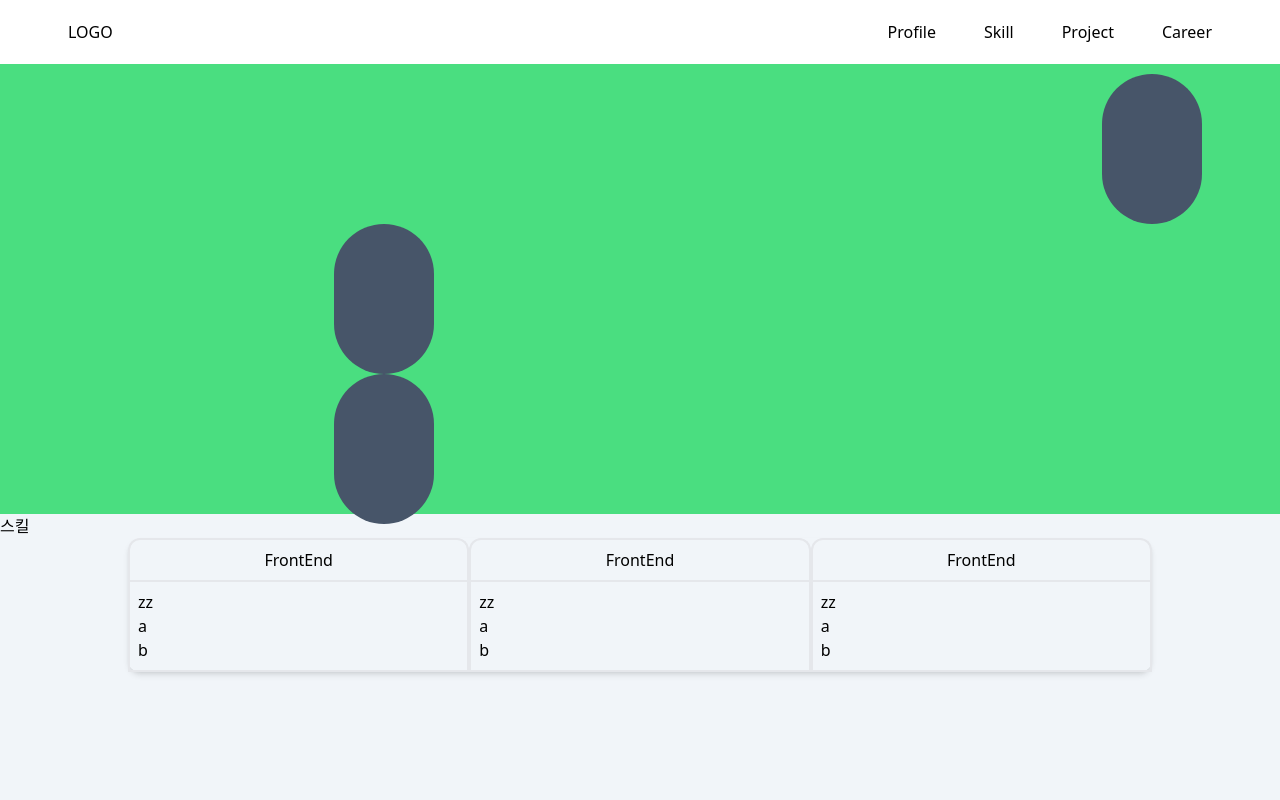
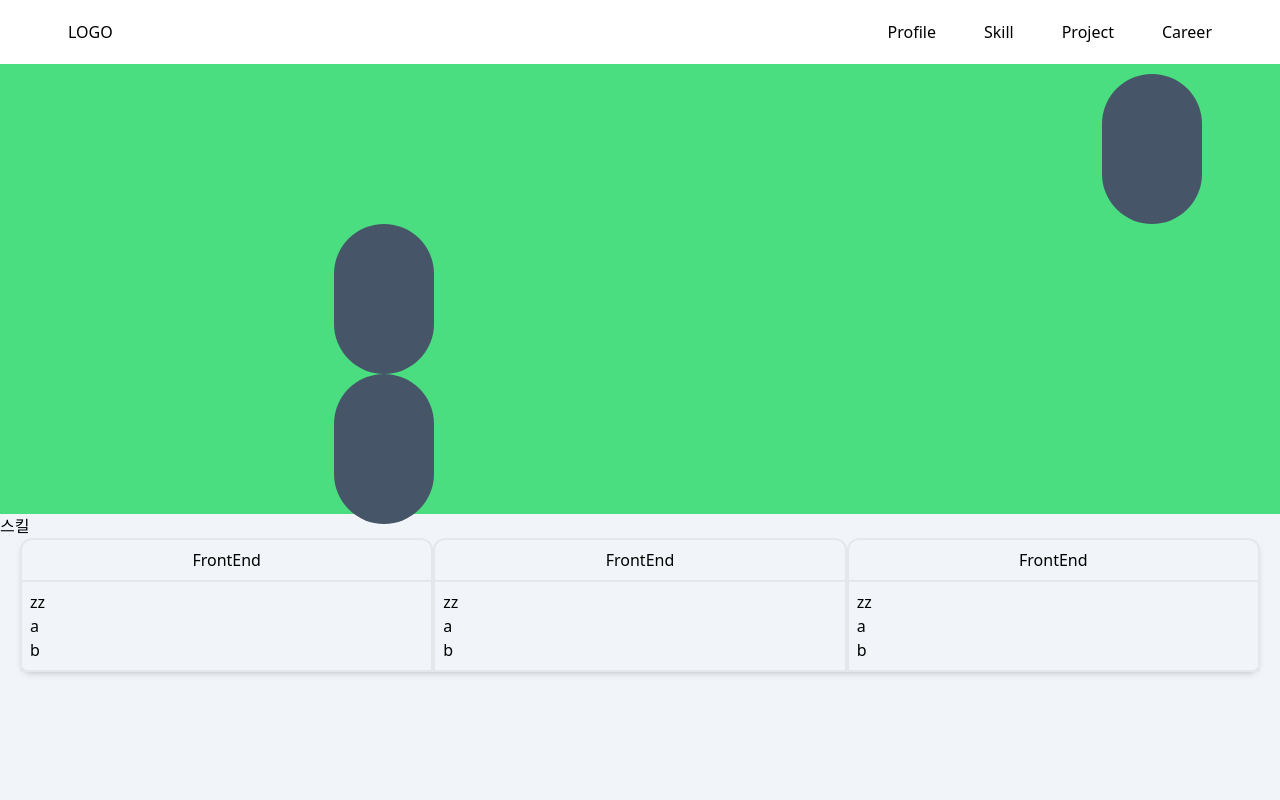
Before and after one commit to ramer-dev/portfolio, a Next.js app: page / in a window 1280 px wide. Shown: the top 800 px of the page. Built offline with nearby package versions, Linux system fonts and the light colour scheme.

Commit message:
commit a

```diff
--- a/components/page/Skill.tsx
+++ b/components/page/Skill.tsx
@@ -4,7 +4,7 @@ import { stack } from  '../../data/stack.json';
 export default function Skill(): JSX.Element {
     return (
         <div className={'skills w-auto h-128'}>스킬
-            <div className={'flex flex-wrap justify-around shadow-md rounded-xl max-w-5xl mx-auto'}>
+            <div className={'flex flex-wrap justify-around shadow-md rounded-xl mx-5'}>
                 <div className={'flex-1 '}>
                     <h1 className={'rounded-t-xl border-2 border-b-0 p-2  text-center'}>FrontEnd</h1>
                     <div className={'p-2 border-2 flex-row'}>zz
@@ -21,7 +21,7 @@ export default function Skill(): JSX.Element {
                     </div>
                 </div>
 
-                <div className={'flex-1'}>
+                <div className={'flex-1 a'}>
                     <h1 className={'rounded-t-xl border-2 border-b-0 p-2 text-center'}>FrontEnd</h1>
                     <div className={'p-2 border-2 flex-row'}>zz
                         <div>a</div>
```
Also changed, not shown: pages/index.tsx (+2 -65 lines).
